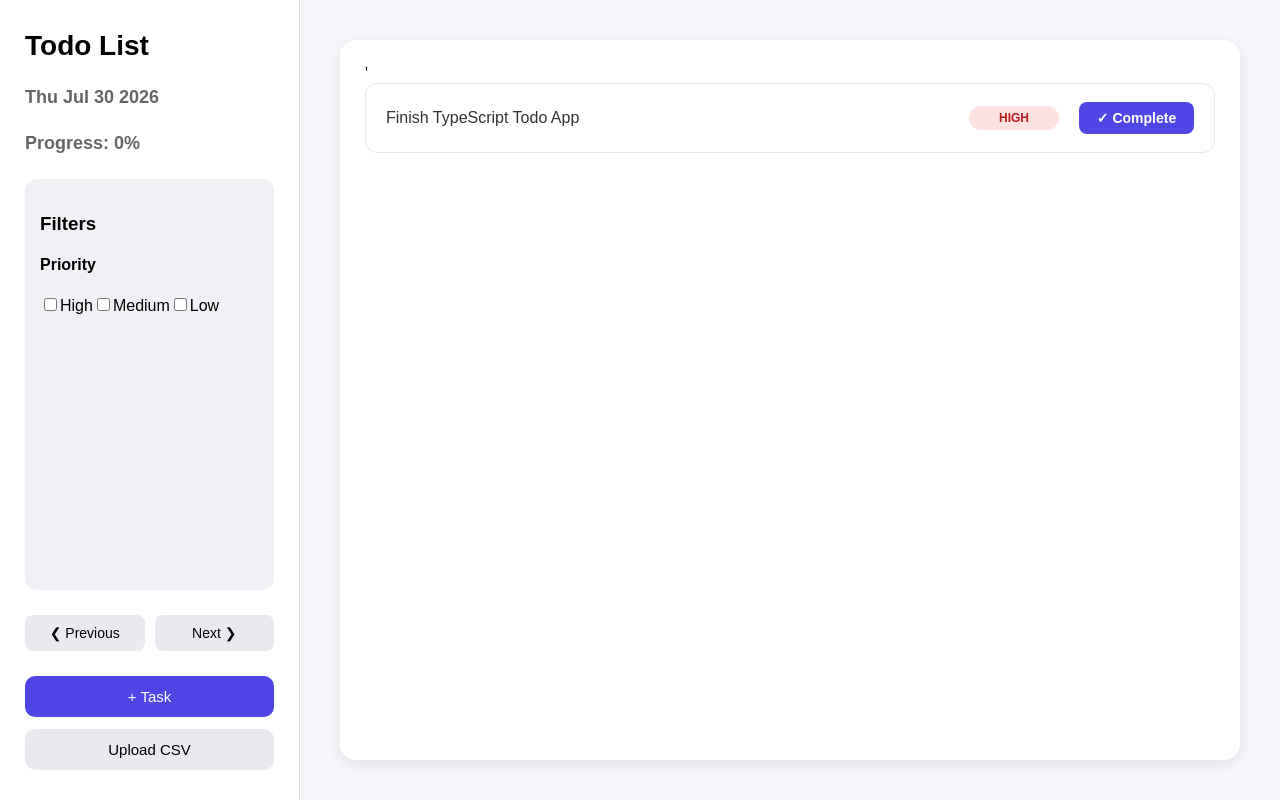
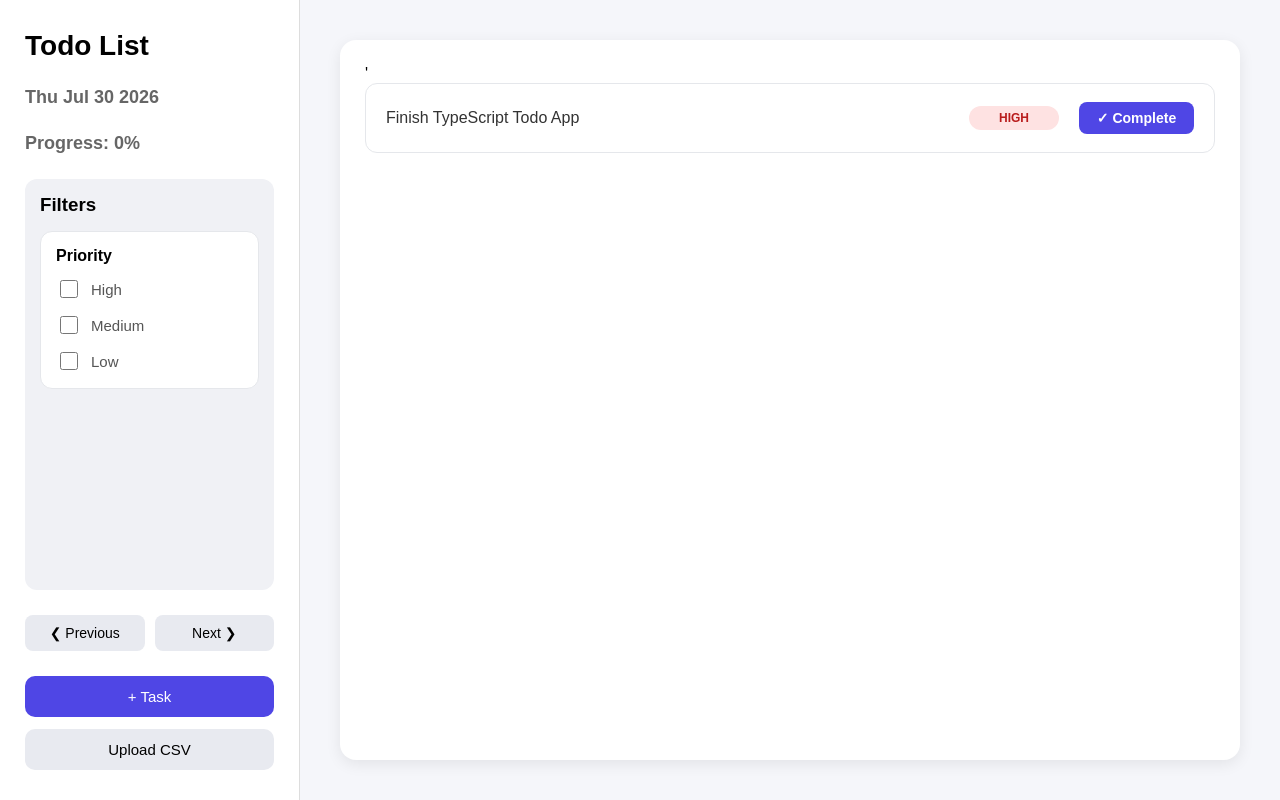
Before and after one commit to AudreyBurrell/todo-typescript, a React (Vite) app: page / in a window 1280 px wide. Built offline with nearby package versions, Linux system fonts and the light colour scheme.

Commit message:
Finishing the filterByPriority function and adding it into the tsx and adding the CSS for it

```diff
--- a/src/App.tsx
+++ b/src/App.tsx
@@ -3,16 +3,16 @@ import type { Priority } from "./types/Priority";
 import TaskItem from "./components/TaskItem";
 import AddTaskModal from "./components/AddTaskModal";
 import { calculateProgress } from "./utils/calculateProgress";
+import { filterByPriority } from "./utils/taskUtils";
 import { initialTasks } from "./utils/initialTasks";
 import "./styles/App.css";
 
-import { useState, useEffect } from "react";
+import { useState } from "react";
 
 function App() {
     const [tasks, setTasks] = useState<Task[]>(initialTasks);
     const [showModal, setShowModal] = useState(false);
     const [selectedPriorities, setSelectedPriorities] = useState<Priority[]>([]);
-
 
     let currentDate = new Date().toDateString();
     const currentProgress = calculateProgress(tasks);
@@ -55,8 +55,9 @@ function App() {
                 priority
             ])
         }
+    }
 
-    }
+    const visibleTasks = filterByPriority(tasks, selectedPriorities);
 
 
 
@@ -105,7 +106,7 @@ function App() {
                 <div className="toDoListArea">'
                     {/* to-do list appears here with title, delete button, and prioirty*/}
                     <ul className="taskList">
-                        {tasks.map((task) => (
+                        {visibleTasks.map((task) => (
                             <TaskItem key={task.id} task={task} onToggle={toggleTask} />
                         ))}
                     </ul>
--- a/src/styles/App.css
+++ b/src/styles/App.css
@@ -67,6 +67,67 @@ body {
     background-color: #f0f1f5;
 }
 
+/* Priority Filter */
+
+.filterArea h3,
+.priorityFilter h4 {
+    margin: 0;
+}
+
+.filterArea {
+    flex: 1;
+
+    padding: 15px;
+    border-radius: 12px;
+
+    background-color: #f0f1f5;
+
+    display: flex;
+    flex-direction: column;
+    gap: 15px;
+}
+
+
+.priorityFilter {
+    display: flex;
+    flex-direction: column;
+    gap: 12px;
+
+    padding: 15px;
+
+    background-color: white;
+    border-radius: 12px;
+
+    border: 1px solid #e5e7eb;
+}
+
+.priorityFilter label {
+    display: flex;
+    align-items: center;
+    gap: 10px;
+
+    font-size: 15px;
+    color: #555;
+
+    cursor: pointer;
+}
+
+
+/* Checkbox styling */
+
+.priorityFilter input[type="checkbox"] {
+    width: 18px;
+    height: 18px;
+
+    cursor: pointer;
+}
+
+
+/* Optional hover effect */
+
+.priorityFilter label:hover {
+    color: #4f46e5;
+}
 
 /* Previous / Next buttons */
 
```
